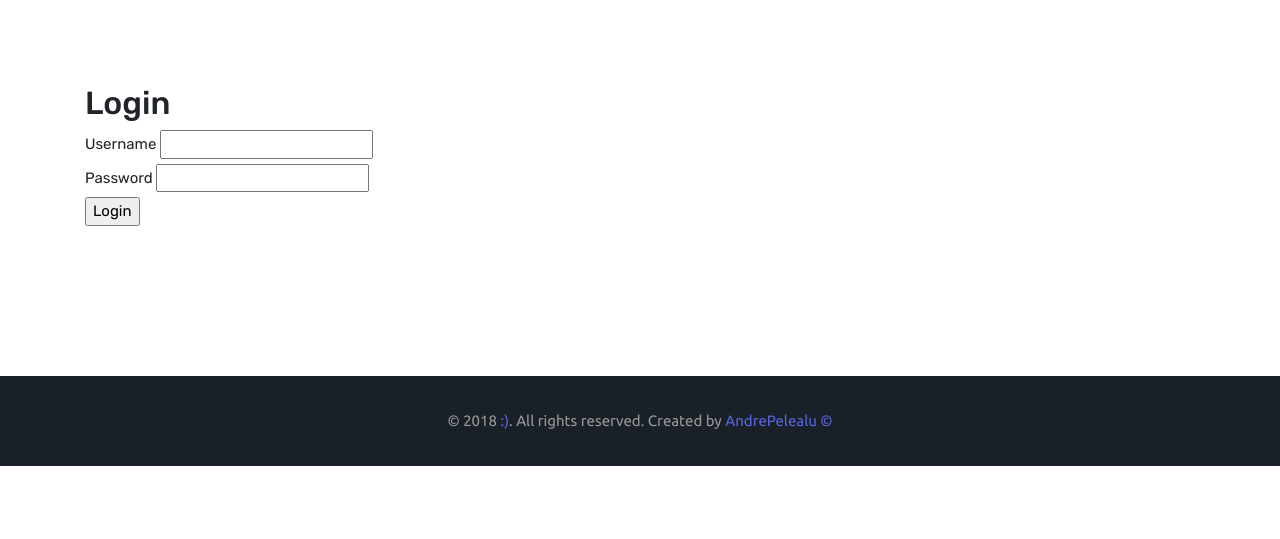
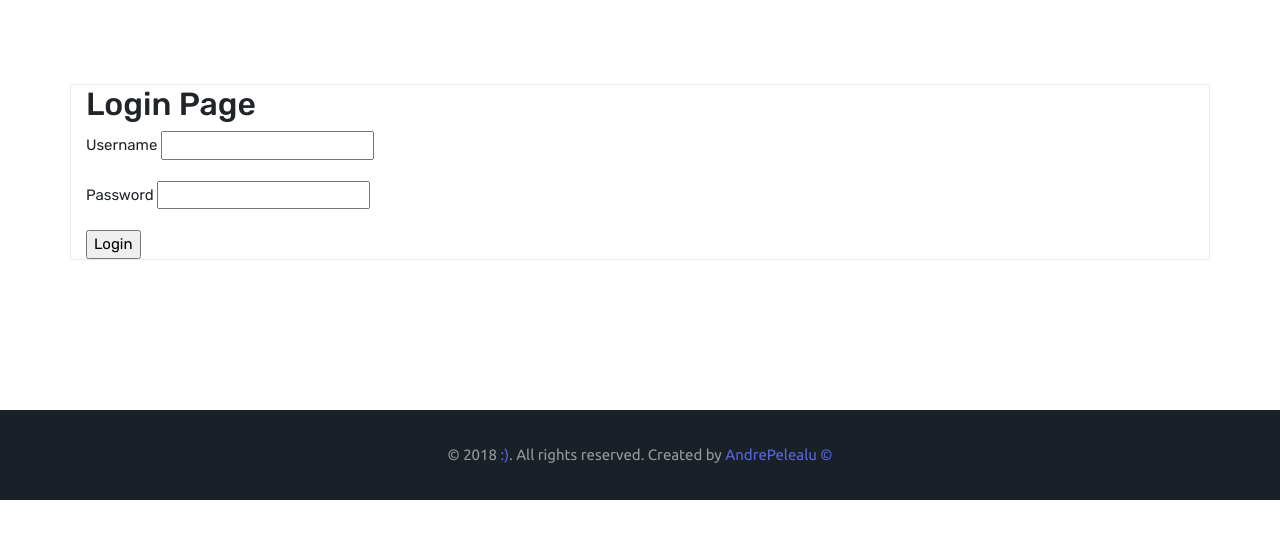
Before and after one commit to andrepelealu/personalweb, a CodeIgniter app: page /andre/login in a window 1280 px wide. Shown: the part 66-605 px from the top of the page. Run offline with CodeIgniter, Linux system fonts and the light colour scheme; some libraries are stand-ins or nearby versions.

Commit message:
Merapikan dokumentasi

```diff
--- a/application/views/binar.php
+++ b/application/views/binar.php
@@ -18,9 +18,9 @@
 
 <div class="row">
   <div class="col-sm-6 xs-6 hide" ><img id="col1"><img src="<?php echo base_url('assets/img/profile.png')?>"></div>
-  <div class="col-sm-6  " id="col2"><h4 id="title2"></h4><span id="text"><span></div>
+  <div class="col-sm-6  " id="col2"><h4 id="title2"></h4><span id="text"><span>
 
-</div>
+  </div>
 </div>
 
 </body>
--- a/application/views/blog.php
+++ b/application/views/blog.php
@@ -11,7 +11,8 @@
       <?php foreach ($post as $p) {?>
       <div class="col-md-4">
         <div class="post">
-          <h3 class="title"><?php echo $p['judul']; ?></h3>
+          <a href="<?php echo base_url('tampil/'.$p['id'].'/'.$p['slug']); ?>">
+          <h3 class="title"><?php echo $p['judul']; ?></h3></a>
           <p><?php echo substr($p['post'], 0, 255); ?></p>
           <p><a href="<?php echo base_url('tampil/'.$p['id'].'/'.$p['slug']); ?>">Read More</a></p>
         </div>
--- a/application/views/login.php
+++ b/application/views/login.php
@@ -6,18 +6,20 @@
   </head>
   <body>
     <section>
-      <div class="container">
-        <h2>Login</h2>
+      <div class="container border">
+
+        <h2>Login Page</h2>
         <?= form_open('login') ?>
-
+        <div class="form-group">
         <label for="">Username</label>
         <input type="text" name="username" value="<?= set_value('username')?>"><br>
         <?= form_error('username') ?>
-
+        </div>
+        <div class="form-group">
         <label for="">Password</label>
         <input type="password" name="password1" value=""><br>
         <?= form_error('password1') ?>
-
+        </div>
         <input type="submit" name="submit" value="Login">
         <?= form_close() ?>
       </div>
--- a/application/views/singlepage.php
+++ b/application/views/singlepage.php
@@ -3,6 +3,7 @@
     <div class="container-fluid">
 
   <div class="post">
+
     <h3 class="title"><?php echo $post['judul']; ?></h3>
     <p><?php echo $post['post']; ?></p>
     <?php 		if($this->UserModel->is_login())
--- a/assets/css/style.css
+++ b/assets/css/style.css
@@ -25,12 +25,12 @@ a:focus {
 img {
  max-width:100%
 }
-p {
+/* p {
  font-size:16px;
  line-height:30px;
  color:#898b96;
  font-weight:300
-}
+} */
 h4 {
  font-family:Rubik,sans-serif;
  margin:0;
@@ -196,8 +196,8 @@ p{
 .post{
   text-align: center;
   border: ridge;
-  padding: 5px;
-  margin: 10px;
+  padding: auto;
+  margin: 20%;
   background-color: ;
 
 }
```
Also changed, not shown: application/controllers/Welcome.php (+5 -5 lines), application/views/welcome_message.php (+13 -6 lines).
